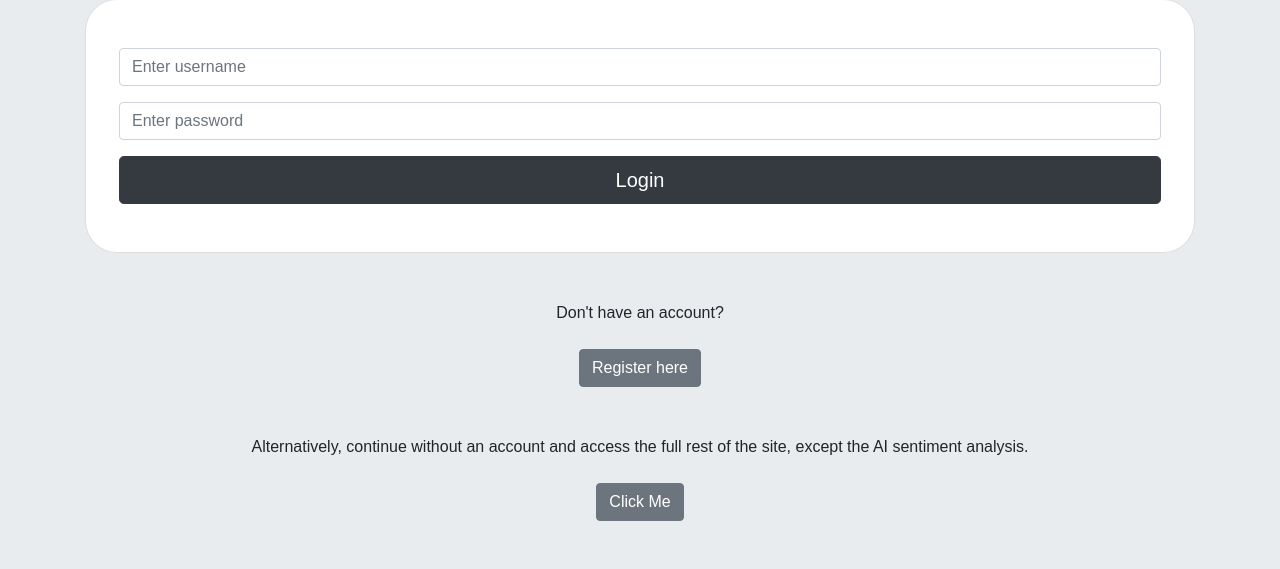
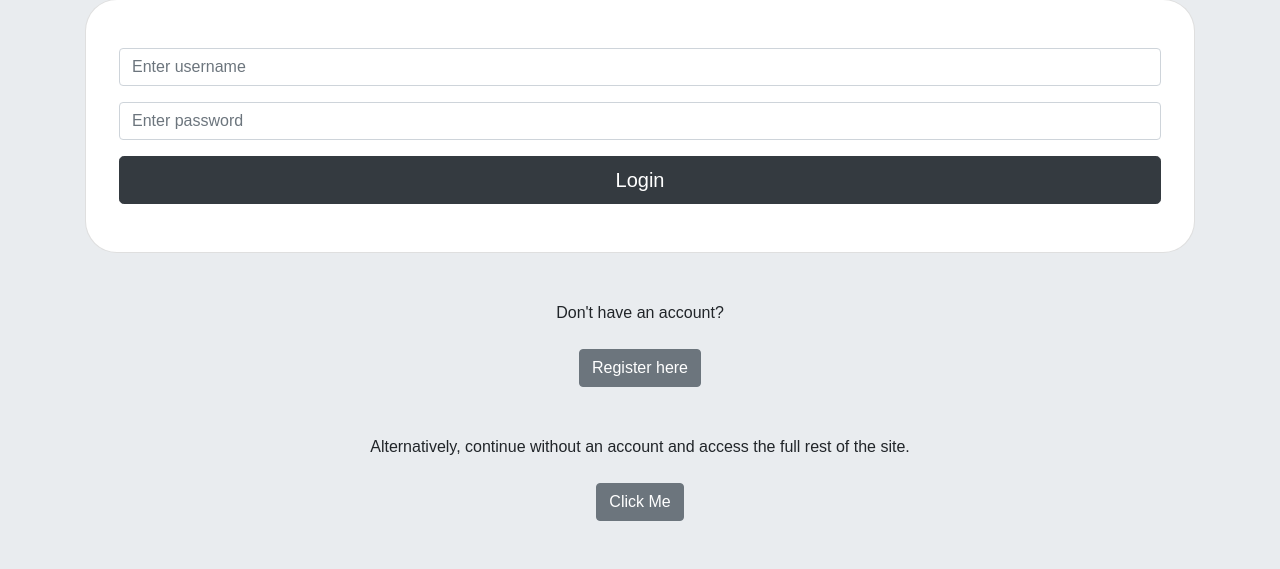
Before and after one commit to jzhu50/PretendingGreatness_jiayingz16_victorc353_chongtianm_jessicay3632, a Flask app: page / in a window 1280 px wide. Shown: the part 514-1083 px from the top of the page. Run offline with Flask 3, Linux system fonts and the light colour scheme.

Commit message:
Revert "ASFAF"
This reverts commit 548cac2a26315eeba59567e4913f9cabaa14a724.

```diff
--- a/app/templates/home.html
+++ b/app/templates/home.html
@@ -75,7 +75,7 @@
 			</form>
 
 				<br> <br>
-				Alternatively, continue without an account and access the full rest of the site, except the AI sentiment analysis.
+				Alternatively, continue without an account and access the full rest of the site.
 				<br><br>
 					<form action = "/graph" method = "POST">
         		<button type="submit" class="button btn btn-secondary btn-md">Click Me</button>
```
Also changed, not shown: 1 other file.
